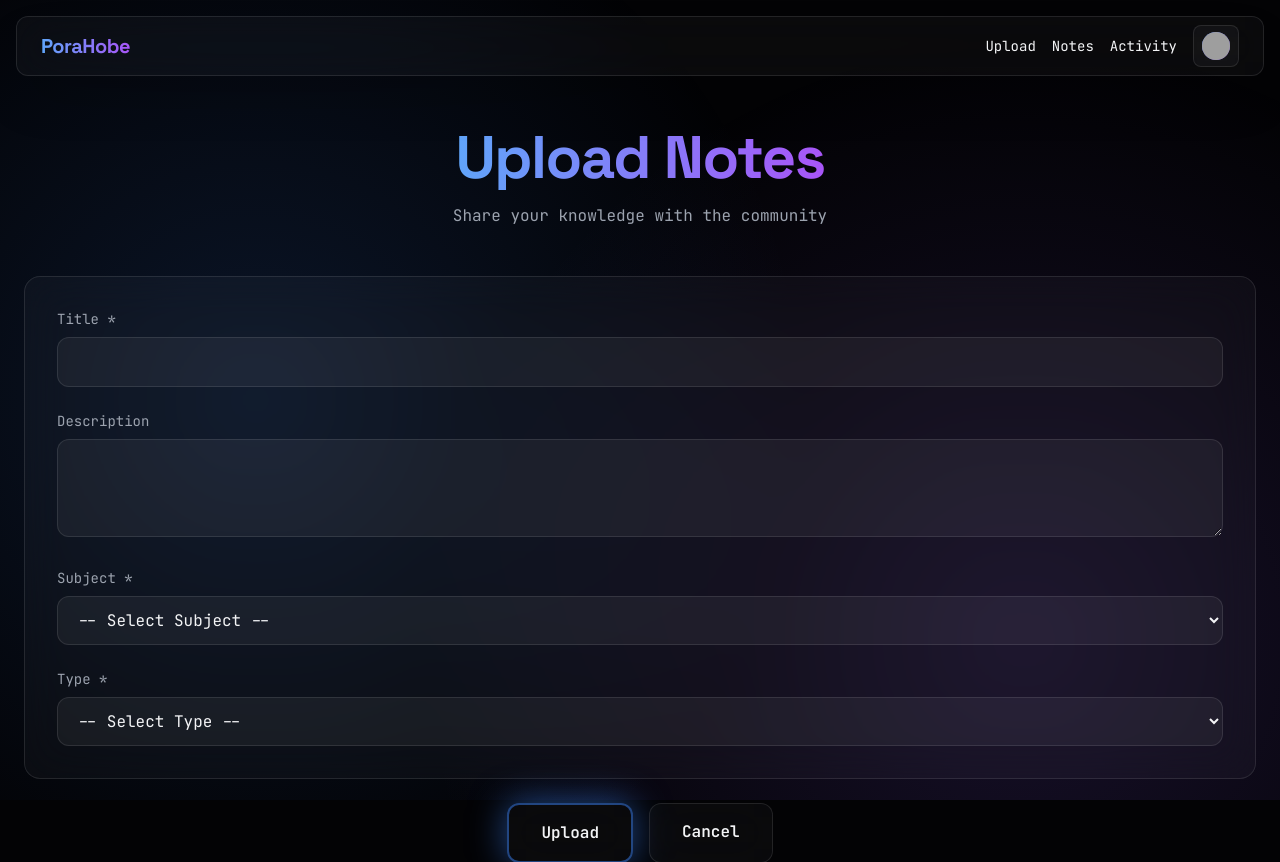
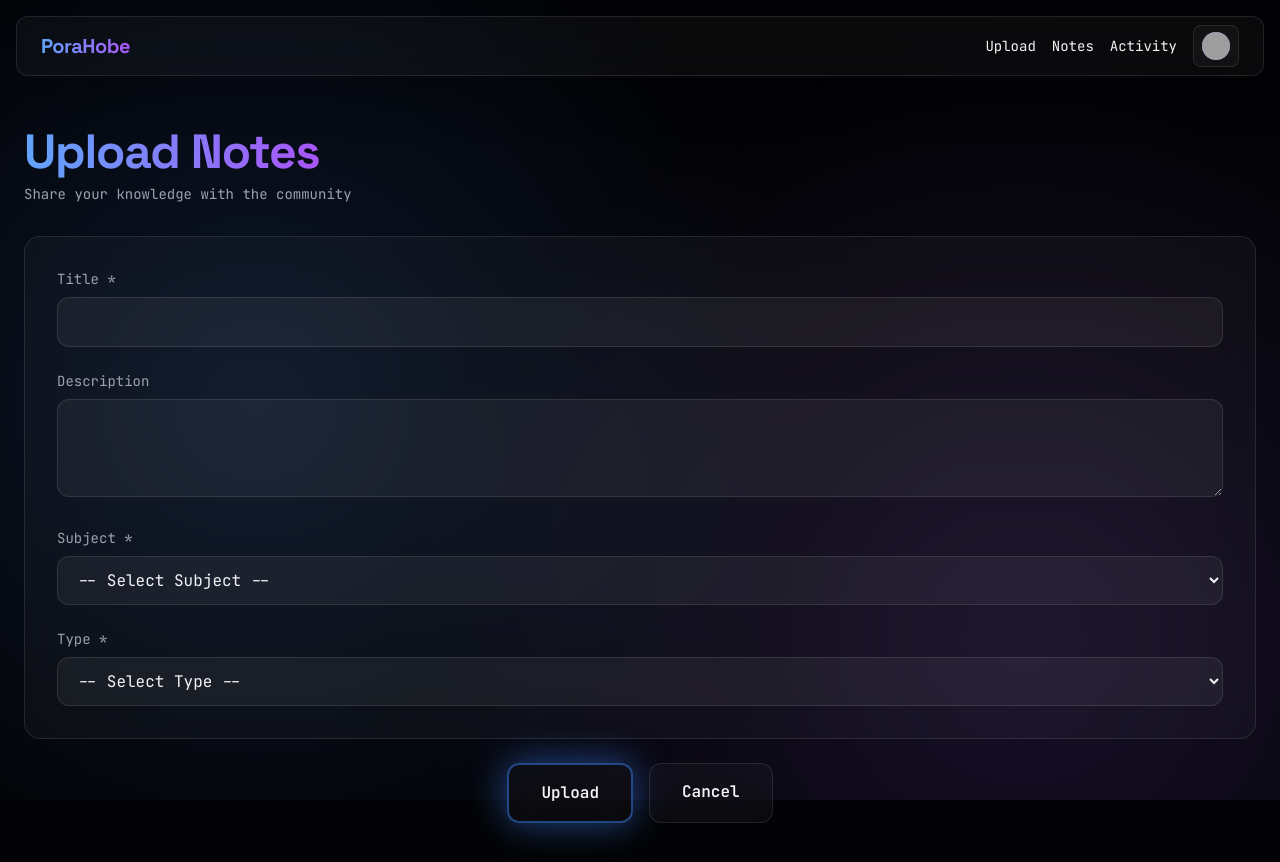
Before and after one commit to SpreadSheets600/PoraHobeBot, a Flask app: page /notes/upload in a window 1280 px wide. Shown: the top 862 px of the page. Run offline with Flask 3, Linux system fonts and the light colour scheme; the visitor is signed in with stand-in values (Sample User, id 1); data that the repository does not hold is empty; parts of the project's set-up code (start-up, migrations or seed data) failed here and were passed over; some libraries are stand-ins or nearby versions; grey boxes are pictures that could not be loaded.

Commit message:
style: adjust header layout and text size for improved aesthetics

```diff
--- a/app/templates/upload.html
+++ b/app/templates/upload.html
@@ -2,13 +2,13 @@
 
 {% block content %}
 <div class="max-w-7xl mx-auto px-4 sm:px-6">
-    <div class="mb-12 text-center">
-        <h1 class="font-display text-6xl font-bold tracking-tight mb-4">
+    <div class="mb-8">
+        <h1 class="font-display text-4xl sm:text-5xl font-bold tracking-tight mb-2">
             <span class="bg-gradient-to-r from-blue-400 to-purple-500 bg-clip-text text-transparent">
                 Upload Notes
             </span>
         </h1>
-        <p class="font-mono text-gray-400">Share your knowledge with the community</p>
+        <p class="font-mono text-sm text-gray-400">Share your knowledge with the community</p>
     </div>
 
     <form method="POST" enctype="multipart/form-data" class="space-y-6">
```
